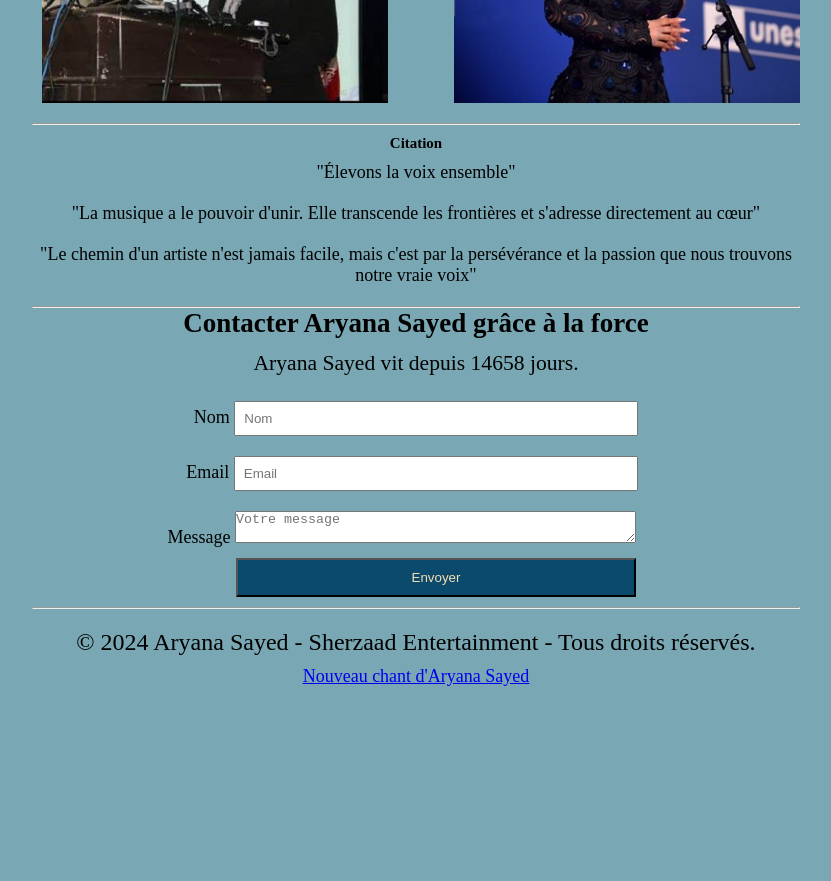
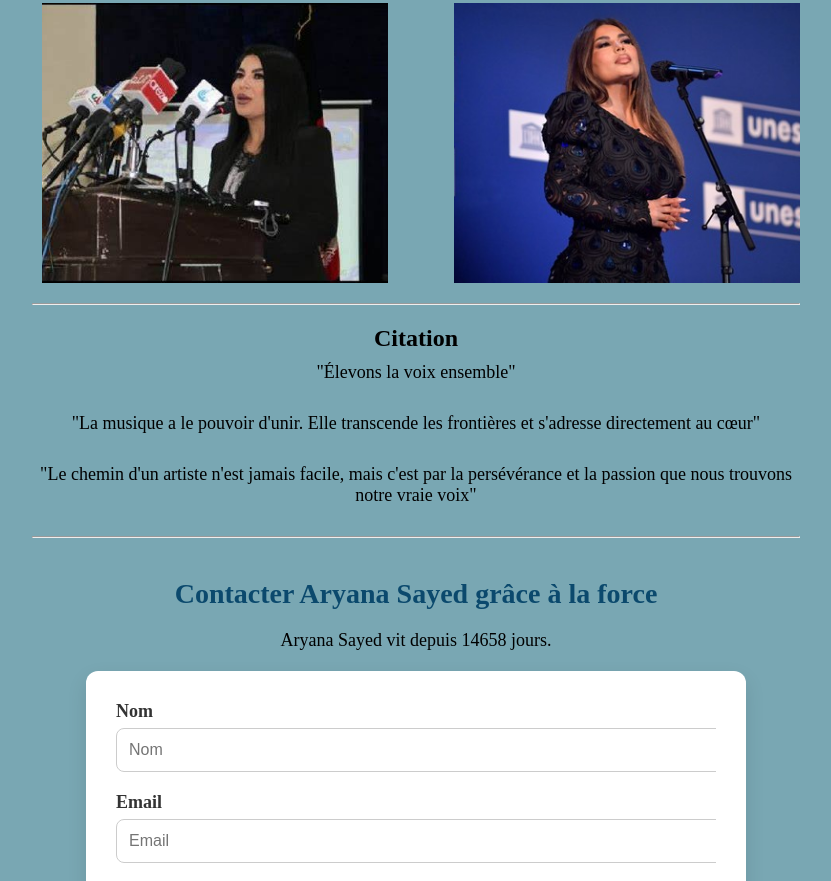
Before and after one commit to nadima-mokhtari/Aryana, a plain HTML site: page index.html in a window 1280 px wide. Shown: the part 1919-2800 px from the top of the page, without its empty margins (224-1055 px from the left). Before the commit the page ends 2626 px from the top, so only its background shows below. Drawn offline with Linux system fonts and the light colour scheme.

Commit message:
update css

```diff
--- a/styles.css
+++ b/styles.css
@@ -31,6 +31,7 @@ body{
 .navigation__title{
     text-align: center;
     padding: 15px;
+    margin-top: 30px;
 }
 
 .navigation__image{
@@ -160,11 +161,14 @@ text-transform: uppercase;
 
 #secret{
     text-align: center;
+    margin-top: 20px;
+    margin-bottom: 20px;
 }
 
 
 #showSecret{
-    margin: 10px 5px 10px 5px;
+    margin-top: 20px;
+    margin-bottom: 20px;
     background-color:   rgb(11, 73, 109);
     padding: 8px;
     width: 50%;
@@ -175,7 +179,8 @@ text-transform: uppercase;
 
 .oeuvre__title{
     margin-top: 20px;
-    margin-left: 10px
+    margin-left: 10px;
+    text-align: center;
 }
 
 .oeuvre__paragraph{
@@ -242,11 +247,12 @@ text-transform: uppercase;
 
 .citation__title{
     margin-bottom: 10px;
-    margin-top: 10px;
+    margin-top: 20px;
+    font-size: x-large;
 
 }
 .citation__paragraph{
-    margin-bottom: 20px;
+    margin-bottom: 30px;
 }
 
 #galerie{
@@ -254,7 +260,13 @@ text-transform: uppercase;
     width: 100%;
 }
 .galerie__title{
-    margin-bottom: 10px;
+    margin-bottom: 20px;
+    margin-top: 20px;
+}
+
+.galerie__paragraph{
+    margin-bottom: 20px;
+
 }
 
 .galerie__list {
@@ -286,64 +298,90 @@ text-transform: uppercase;
     transform: scale(1.125);
 }
 
-#contact{
+#contact {
     text-align: center;
+    padding: 20px 10px;
 }
-#formContact{
+
+.contact__title {
+    margin-top: 20px;
+    margin-bottom: 20px;
+    font-size: 28px;
+    font-weight: bold;
+    color: #0b496d;
+}
+
+#formContact {
     display: flex;
     flex-direction: column;
-    gap: 10px;
     align-items: center;
-
+    gap: 20px;
+    margin-top: 20px;
+    margin-bottom: 40px;
+    width: 100%;
+    max-width: 600px;
+    margin-left: auto;
+    margin-right: auto;
+    background: #ffffff;
+    padding: 30px;
+    border-radius: 12px;
+    box-shadow: 0 8px 20px rgba(0, 0, 0, 0.1);
 }
 
-.contact__input-group{
-    margin-top: 10px;
+.contact__input-group {
     width: 100%;
+    text-align: left;
 }
 
-.contact__textarea{
-width: 52%;
-margin-right: 28px;
-
+.contact__label {
+    display: block;
+    margin-bottom: 6px;
+    font-weight: 600;
+    color: #333;
 }
 
-#days-lived{
-    font-size: larger;
-    margin: 12px 0 15px 0;
-
-
+.contact__input,
+.contact__textarea {
+    width: 100%;
+    padding: 12px;
+    border: 1px solid #ccc;
+    border-radius: 8px;
+    font-size: 16px;
+    transition: border-color 0.3s ease;
 }
 
-.contact__input{
-    width: 50%;
-    padding: 8px;
-    justify-items: center;
-    justify-content: center;
+.contact__input:focus,
+.contact__textarea:focus {
+    outline: none;
+    border-color: #0b496d;
 }
 
-#email{
-    margin-right: 8px;
+.contact__textarea {
+    resize: vertical;
+    min-height: 120px;
 }
 
-
 .button {
-    display: flex;
-    width: 52%;
-    justify-content: center;
-    padding: 10px 10px;
-    background-color:   rgb(11, 73, 109);
-    color:wheat;
-    margin-bottom: 10px;
-    margin-left: 40px;
-
+    width: 100%;
+    padding: 14px;
+    background-color: rgb(11, 73, 109);
+    color: wheat;
+    border: none;
+    border-radius: 8px;
+    font-size: 16px;
+    font-weight: bold;
+    cursor: pointer;
+    transition: background-color 0.3s ease;
 }
 
+.button:hover {
+    background-color: rgb(9, 60, 92);
+}
 
 footer{
     padding: 20px;
     text-align: center;
-    font-size: x-large;
+    font-size: large;
 
 }
 .vedio{
@@ -479,8 +517,12 @@ footer{
        justify-items: center;
        justify-content: center;
 }
+    #formContact {
+        padding: 20px;
+    }
+}
 
-}
+
 
 
 
@@ -503,4 +545,15 @@ footer{
     #showSecret{
        padding: 18px;
     }
+        .contact__title{
+        font-size: 30px;
+    }
+
+    .contact__textarea{
+       justify-items: center;
+       justify-content: center;
 }
+    #formContact {
+        padding: 20px;
+    }
+}
```
